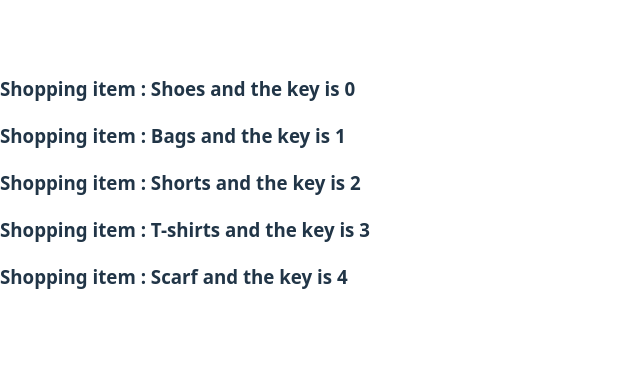
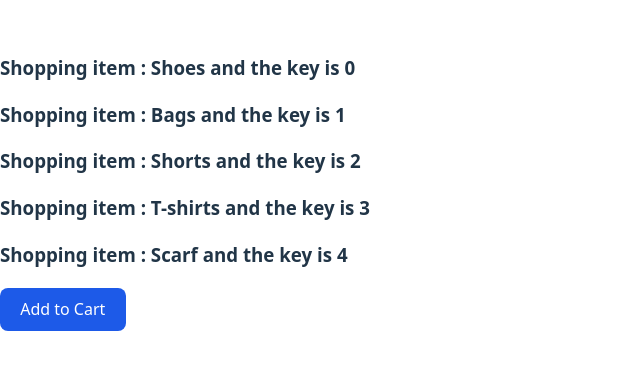
Before and after one commit to asiyyah/React-Basics, a React (Vite) app: page / in a window 1280 px wide. Shown: the part 217-586 px from the top of the page, without its empty margins (0-640 px from the left). Built offline with nearby package versions, Linux system fonts and the light colour scheme.

Commit message:
component-props

```diff
--- a/src/App.jsx
+++ b/src/App.jsx
@@ -1,6 +1,7 @@
 // import Counter from "./Counter.jsx"
 // import InputComponent from "./InputComponent.jsx"
 import ShoppingList from "./ShoppingList.jsx"
+import Button from "./Button.jsx"
 function App(){
   // A component can have dynamic data which is simply JavaScript variables
   return(
@@ -8,6 +9,7 @@
  {/* <Counter />
  <InputComponent /> */}
  <ShoppingList />
+ {/* <Button /> */}
     </>
   )
 }
--- /dev/null
+++ b/src/Button.jsx
@@ -0,0 +1,9 @@
+function Button(props){
+    return(
+        <>
+        <button>{props.text}</button>
+        </>
+    )
+}
+
+export default Button
--- a/src/ShoppingList.jsx
+++ b/src/ShoppingList.jsx
@@ -1,3 +1,4 @@
+import Button from "./Button"
 function ShoppingList(){
     const shoppingList = [
         "Shoes",
@@ -13,6 +14,8 @@
         {shoppingList.map((item, index) => (
             <h3 key={index}> {`Shopping item : ${item} and the key is ${index}`}</h3>
         ))}
+
+<Button text="Add to Cart" />
         </>
     )
 }
```
